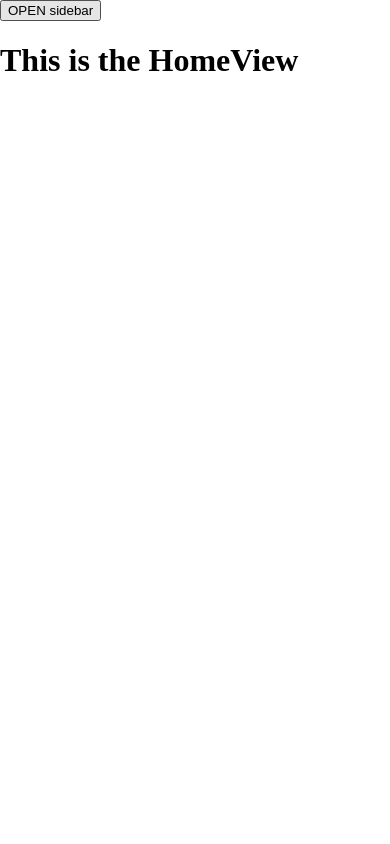
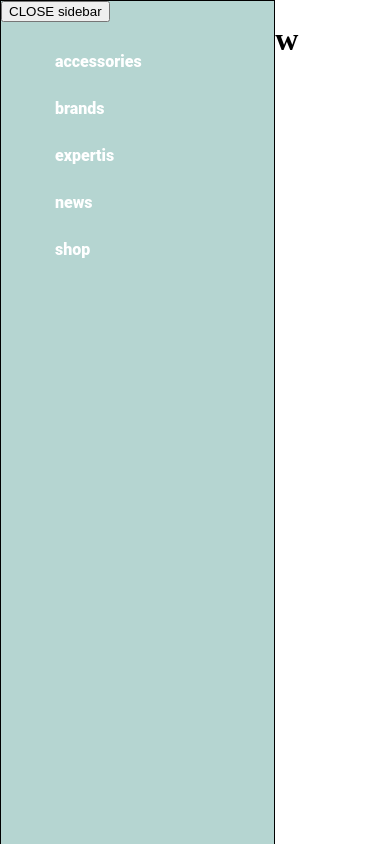
Before and after one commit to eman1970/x, a React (Create React App) app: page / in a window 390 px wide. Built offline with nearby package versions, Linux system fonts and the light colour scheme.

Commit message:
Hamburger update2

```diff
--- a/src/components/navigation/mobilenavigation/MobileNavigation.tsx
+++ b/src/components/navigation/mobilenavigation/MobileNavigation.tsx
@@ -5,13 +5,13 @@ import './MobileNavigation.css'
 import {useState} from 'react'
 
 export const MobileNavigation = () => {
-    const [openDrawer, setOpenDrawer] = useState<boolean>(false)
+    const [openDrawer, setOpenDrawer] = useState<boolean>(true)
 
     return (
         <div>
             <HamburgerButton />
             <Sidebar drawerIsOpen={openDrawer} drawerHandler={setOpenDrawer} />
-            <button onClick={() => setOpenDrawer(true)}>OPEN sidebar</button>
+
 
         </div>
     )
```
Also changed, not shown: 1 other file (tests, documents, lock files or other folders).
